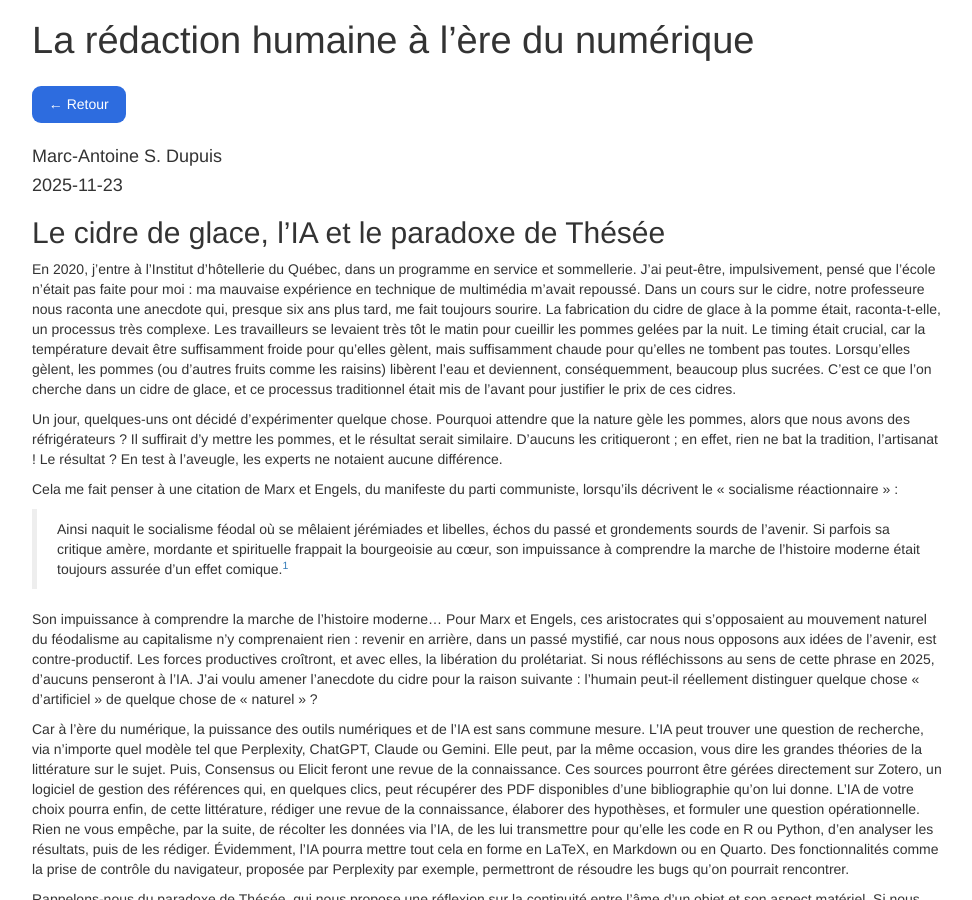
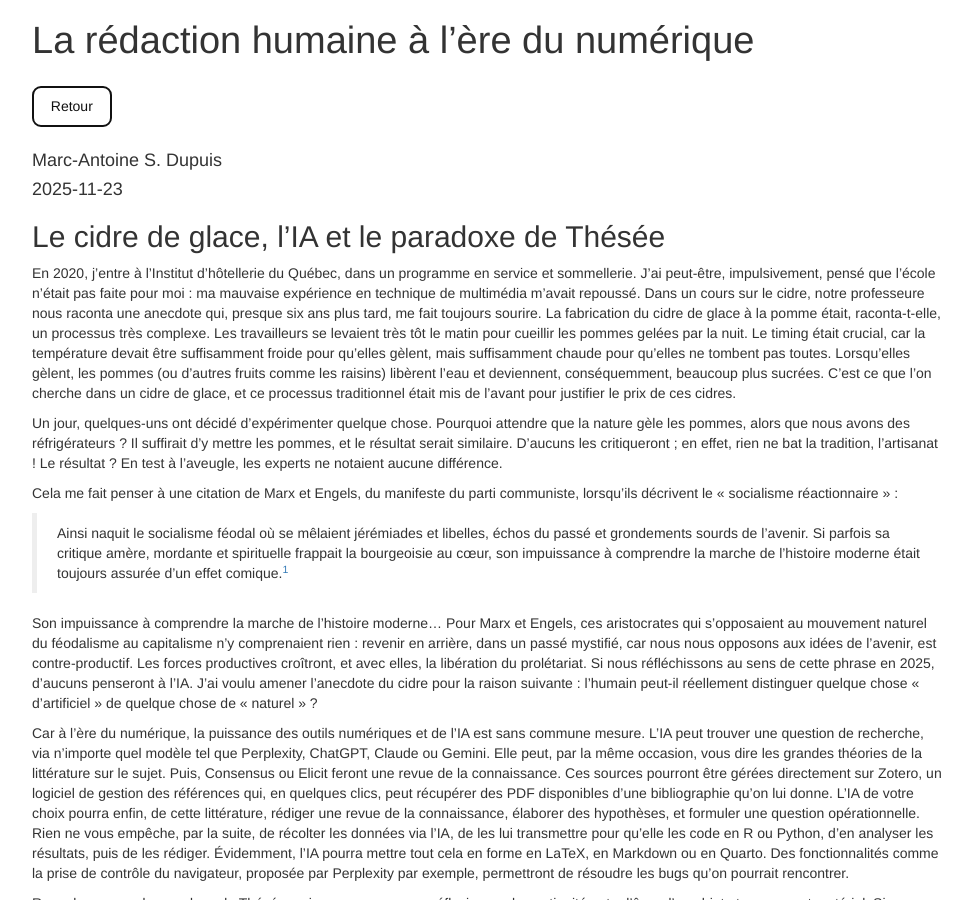
Before and after one commit to MADUP212/MADUP212.github.io, a Jekyll site: the page section/projets/thesee_texte.html, which Jekyll copies as it is, in a window 1280 px wide and 900 px high. Shown: the whole window, without its empty margins (153-1125 px from the left). Built offline with Jekyll 4.4.1, drawn with Linux system fonts in a browser that asks for light colours.

Commit message:
Update thesee_texte.html

```diff
--- a/section/projets/thesee_texte.html
+++ b/section/projets/thesee_texte.html
@@ -351,12 +351,9 @@ display: none;
 
 <h1 class="title toc-ignore">La rédaction humaine à l’ère du
 numérique</h1>
-
-  <button onclick="window.history.back()" style="margin:1em 0; padding:0.6em 1.2em; border-radius:9px; background:#2d6cdf; color:white; border:none; font-size:1em; cursor:pointer;">
-  ← Retour
+  <button onclick="window.history.back()" style="margin:1em 0; padding:0.6em 1.2em; border-radius:9px; background:transparent; color:#111; border:2px solid #111; font-size:1em; cursor:pointer;">
+  Retour
 </button>
-
-
 <h4 class="author">Marc-Antoine S. Dupuis</h4>
 <h4 class="date">2025-11-23</h4>
 
```
